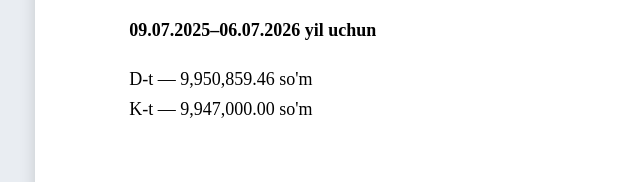
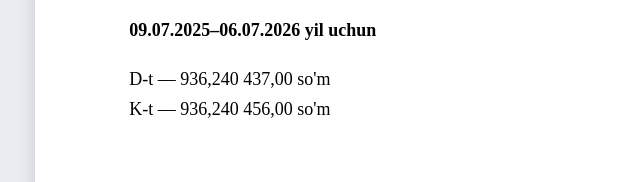
Before and after one commit to Khamidullayev/brb-bank, a plain HTML site: page index.html in a window 1280 px wide. Shown: the part 505-687 px from the top of the page, 114-754 px from the left. Drawn offline with Linux system fonts and the light colour scheme.

Commit message:
reservered

```diff
--- a/index.html
+++ b/index.html
@@ -30,7 +30,7 @@
           operatsiyalarining debet-kredit ma'lumotlari taqdim etilmoqda.
         </p>
         <p><b>09.07.2025–06.07.2026 yil uchun</b></p>
-        <p>D-t — 9,950,859.46 so'm<br />K-t — 9,947,000.00 so'm</p>
+        <p>D-t — 936,240 437,00 so'm<br />K-t — 936,240 456,00 so'm</p>
         <div class="bottom">
           <div><p>Markaz boshlig'i</p></div>
           <div class="qrcode">
```
